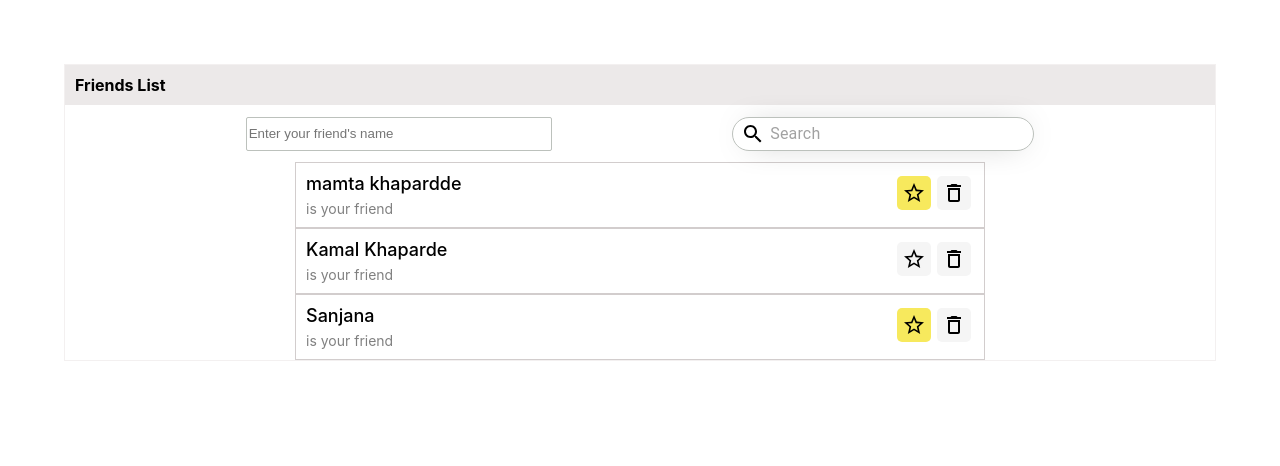
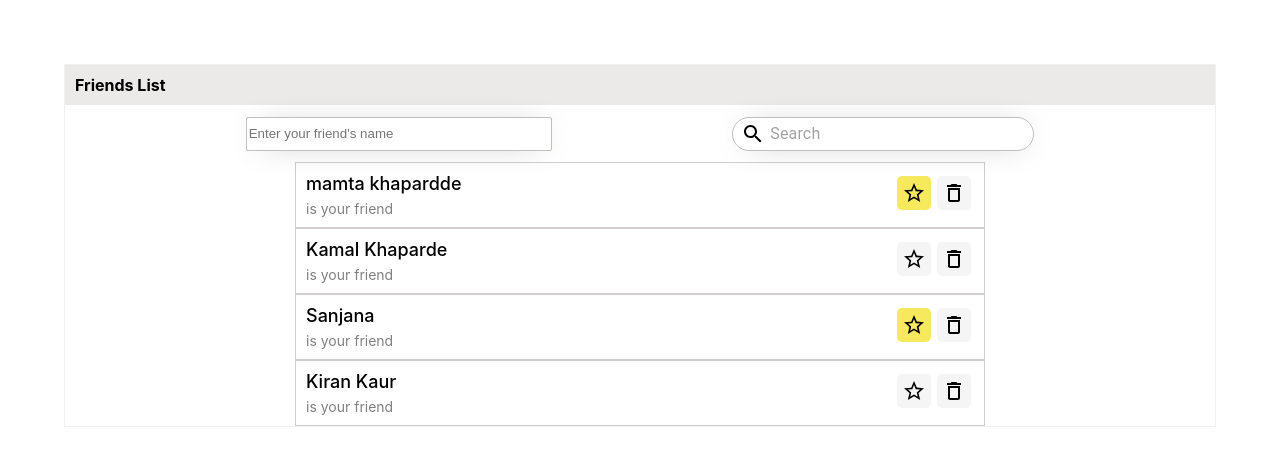
Before and after one commit to jyotsana-khaparde/friendList-frontend, a React (Create React App) app: page / in a window 1280 px wide. Shown: the top 466 px of the page. Built offline with nearby package versions, Linux system fonts and the light colour scheme; data requests are answered from the project's data file.

Commit message:
css changes

```diff
--- a/db.json
+++ b/db.json
@@ -14,6 +14,11 @@
       "id": "b4deac1c-17dd-4893-8323-504c5466d772",
       "name": "Sanjana",
       "isFavorite": true
+    },
+    {
+      "id": "d99fe683-1374-4e2f-b14e-20c25d343909",
+      "name": "Kiran Kaur",
+      "isFavorite": false
     }
   ]
 }
--- a/src/components/styles.js
+++ b/src/components/styles.js
@@ -28,7 +28,8 @@ const styles = () => ({
     input: {
         width: 300,
         border: '1px solid #bcc1bc',
-        borderRadius: 2
+        borderRadius: 2,
+        boxShadow: '2px 1px 32px -15px'
     },
     headingContainer: {
         display: 'flex',
```
